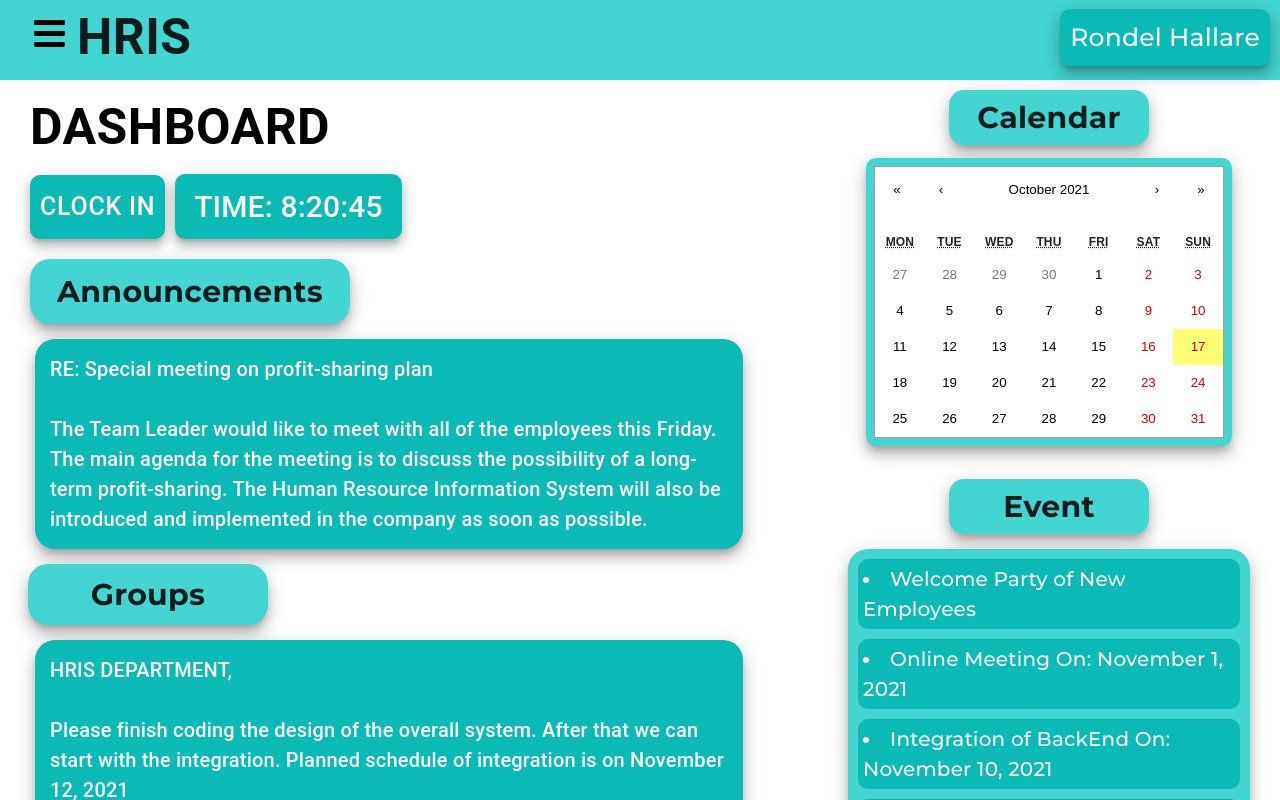
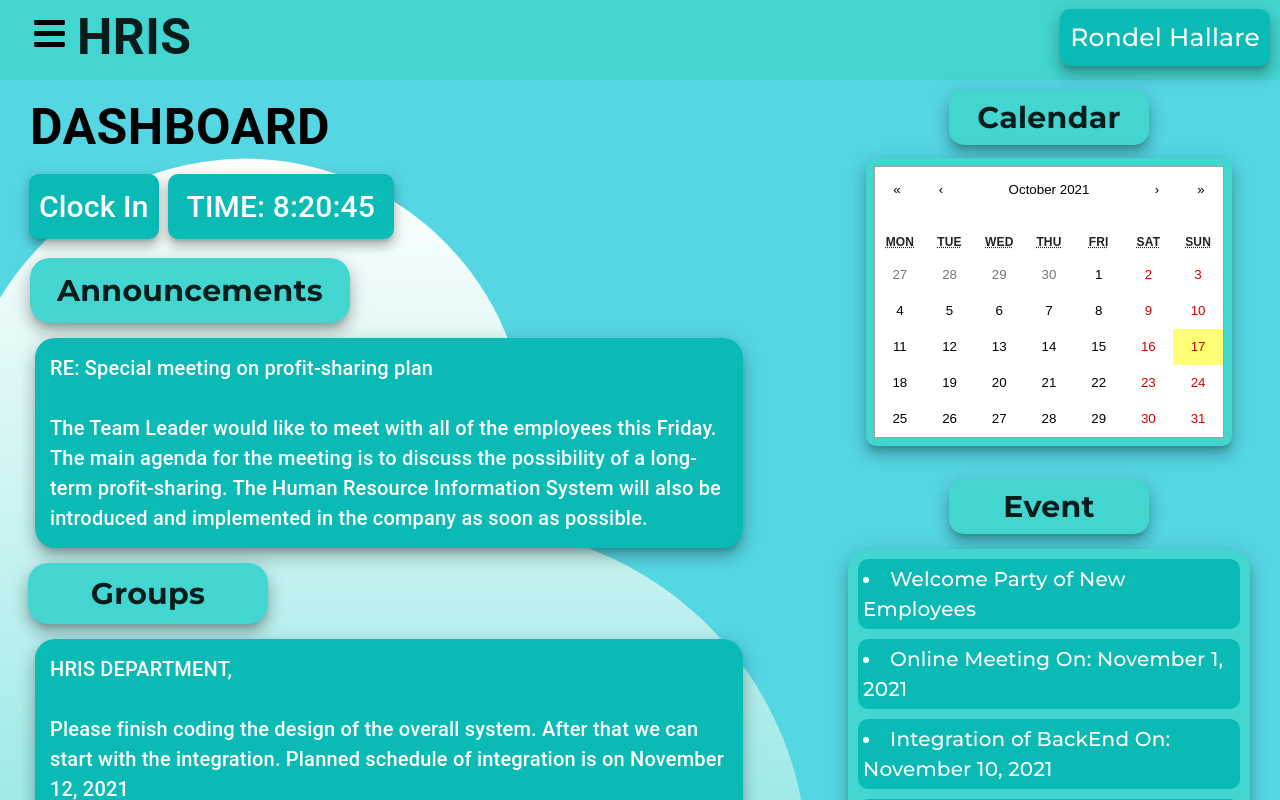
Before and after one commit to rondelhallare/HRIS-Project, a React (Create React App) app: page /Dashboard in a window 1280 px wide. Shown: the top 800 px of the page. Built offline with nearby package versions, Linux system fonts and the light colour scheme.

Commit message:
Edit Dashboard styling

```diff
--- /dev/null
+++ b/src/Components/Dashboard/Body.css
@@ -0,0 +1,4 @@
+.Btn:hover {
+    background-color: red;
+    border-radius: 10px;
+}
--- a/src/Components/Dashboard/Body.js
+++ b/src/Components/Dashboard/Body.js
@@ -8,11 +8,14 @@ import Content1 from './Content1';
 import EventHighlight from './EventHighlight';
 import VerseDisplay from './VerseDisplay';
 import CalendarDash from './CalendarDash';
-
+import Trippy from '../../Assets/Trippy.png';
 
 function Body() {
     return (
-        <Box>
+        <Box sx = {{
+            backgroundImage: `url(${Trippy})`,
+            height: "calc(100vh - 80px)",
+        }}>
             <BodyTitle />
 
             <Box sx={{
--- a/src/Components/Dashboard/ClockIn.js
+++ b/src/Components/Dashboard/ClockIn.js
@@ -1,26 +1,26 @@
 import React from 'react'
 import { Button } from '@mui/material';
 import { Box } from '@mui/system';
+import "./Body.css";
 
 const ClockIn = () => {
     return (
-        <Box sx = {{
-            display: 'flex',
+        <Box sx={{
+            borderRadius: '10px',
+            bgcolor: 'secondary.main',
+            boxShadow: 8,
+            m: '9px',
         }}>
-            <Button color="secondary" variant="contained" sx={{
-                fontSize: '25px',
+            <Box className="Btn" color="secondary" sx={{
+                fontSize: '30px',
                 fontWeight: 'medium',
                 color: '#FFFFFF',
-                borderRadius: '10px',
+                maxHeight: '30vh',
                 p: '10px',
-                m: '10px',
-                boxShadow: 8,
-                zIndex: '-1',
             }}>
-                CLOCK IN
-            </Button>
+                Clock In
+            </Box>
         </Box>
-
     )
 }
 
```
